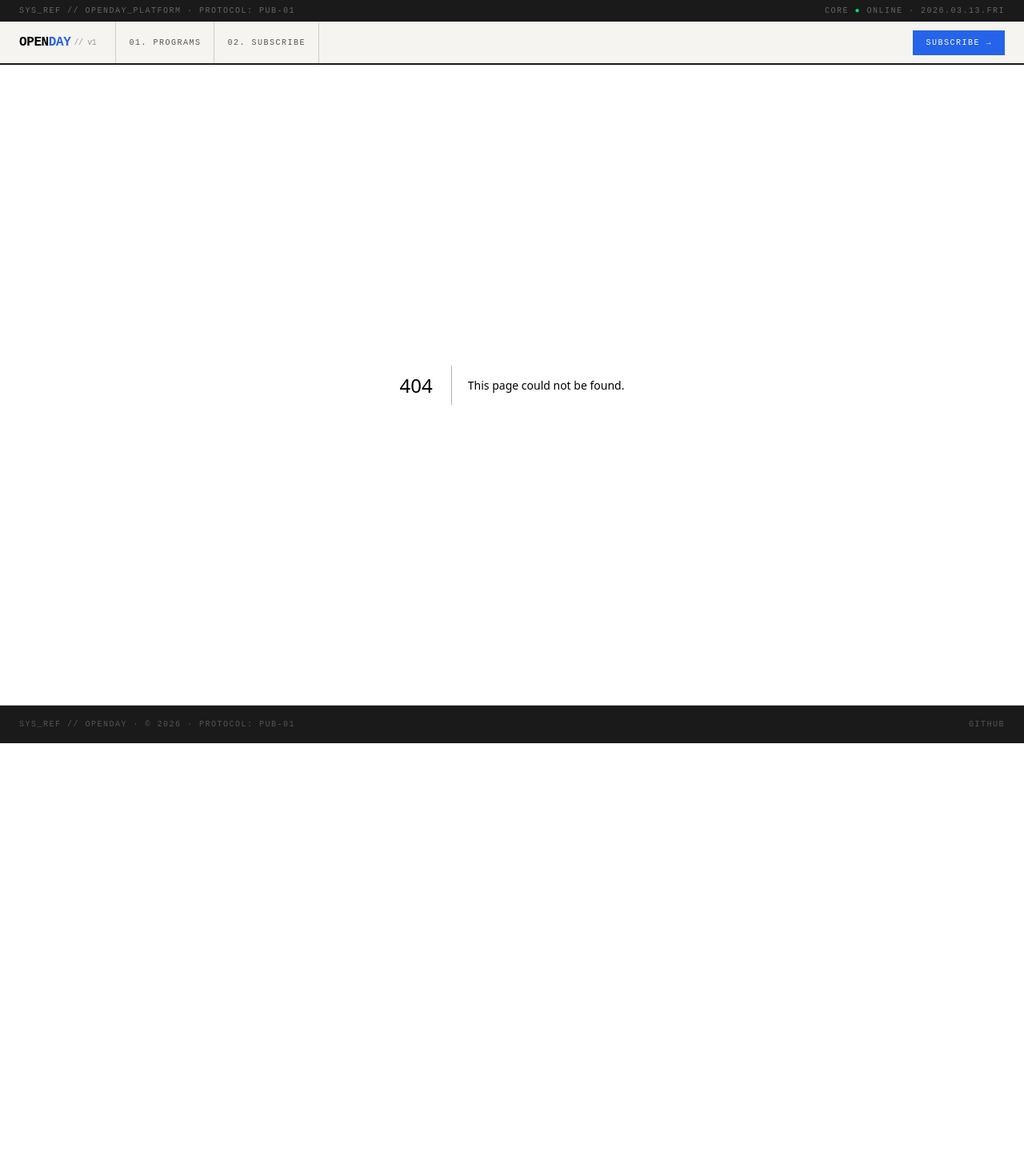
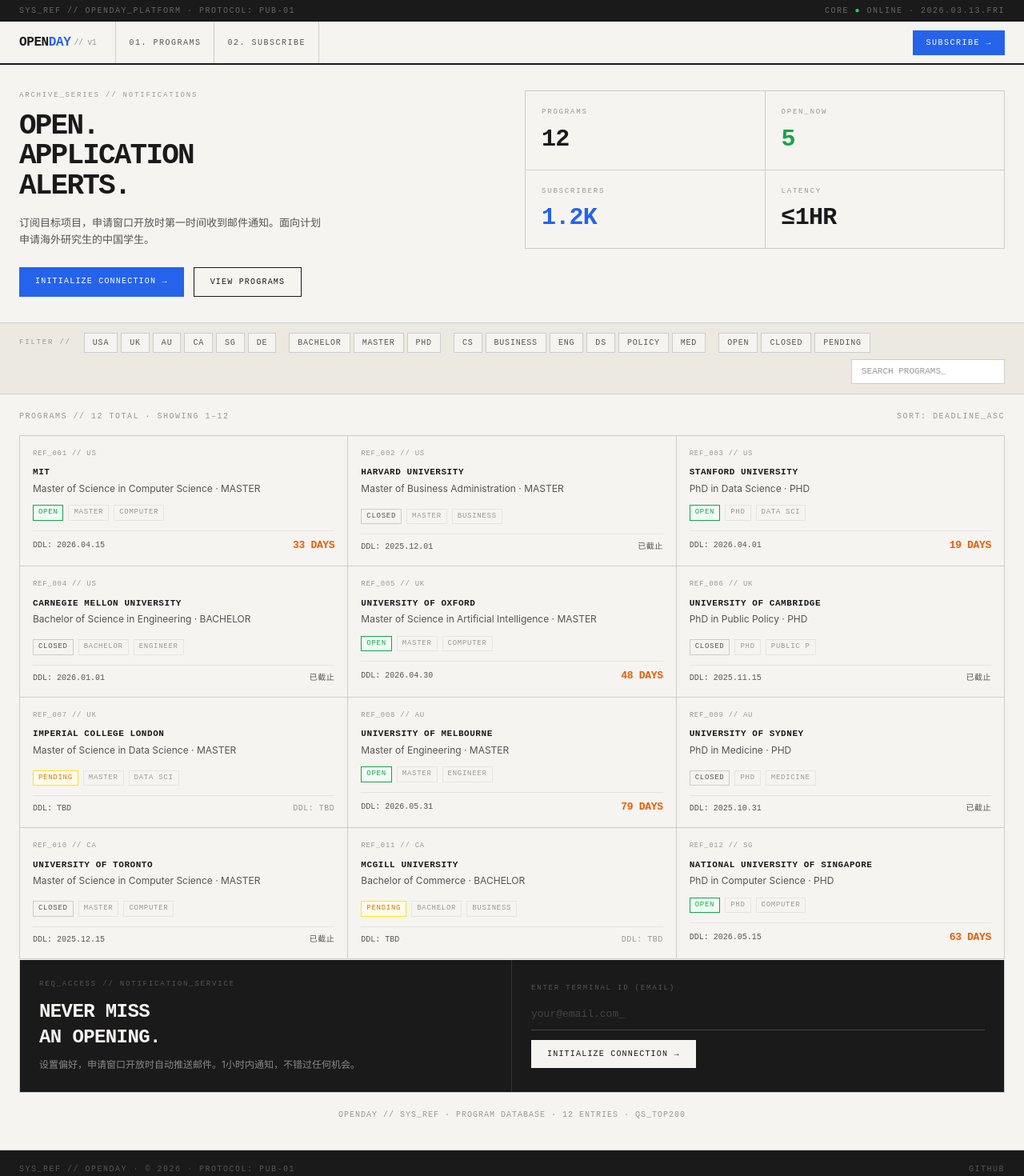
Before and after one commit to BreezyB1n/Openday, a Next.js app: page / in a window 1280 px wide. Before the commit this address had no page. Shown: the top 1470 px of the page at 80% size. Before the commit the page ends 929 px from the top, so only its background shows below. Built offline with nearby package versions, Linux system fonts and the light colour scheme.

Commit message:
feat: redesign homepage — hero, program grid, subscribe banner

```diff
--- /dev/null
+++ b/app/page.tsx
@@ -0,0 +1,170 @@
+import { mockPrograms } from '@/lib/mock-data'
+import FilterBar from '@/components/FilterBar'
+import ProgramCard from '@/components/ProgramCard'
+import Pagination from '@/components/Pagination'
+
+const PAGE_SIZE = 12
+
+export default async function HomePage({
+  searchParams,
+}: {
+  searchParams: Promise<{ [key: string]: string | string[] | undefined }>
+}) {
+  const params = await searchParams
+
+  const country = typeof params.country === 'string' ? params.country : undefined
+  const degree = typeof params.degree === 'string' ? params.degree : undefined
+  const field = typeof params.field === 'string' ? params.field : undefined
+  const status = typeof params.status === 'string' ? params.status : undefined
+  const q = typeof params.q === 'string' ? params.q : undefined
+  const page = typeof params.page === 'string' ? parseInt(params.page) : 1
+
+  let filtered = mockPrograms
+  if (country) filtered = filtered.filter(p => p.country === country)
+  if (degree) filtered = filtered.filter(p => p.degree === degree)
+  if (field) filtered = filtered.filter(p => p.field === field)
+  if (status) filtered = filtered.filter(p => p.status === status)
+  if (q) filtered = filtered.filter(p =>
+    p.name.toLowerCase().includes(q.toLowerCase()) ||
+    p.school.toLowerCase().includes(q.toLowerCase())
+  )
+
+  const total = filtered.length
+  const totalPages = Math.max(1, Math.ceil(total / PAGE_SIZE))
+  const currentPage = Math.min(Math.max(1, page), totalPages)
+  const paginated = filtered.slice((currentPage - 1) * PAGE_SIZE, currentPage * PAGE_SIZE)
+  const startIndex = (currentPage - 1) * PAGE_SIZE
+
+  const paginationParams: Record<string, string> = {}
+  if (country) paginationParams.country = country
+  if (degree) paginationParams.degree = degree
+  if (field) paginationParams.field = field
+  if (status) paginationParams.status = status
+  if (q) paginationParams.q = q
+
+  const openCount = mockPrograms.filter(p => p.status === 'open').length
+
+  return (
+    <div className="min-h-screen bg-bg-primary">
+      {/* Hero */}
+      <section className="border-b border-border px-6 py-8 grid grid-cols-1 lg:grid-cols-2 gap-8">
+        {/* Left */}
+        <div>
+          <p className="text-[9px] tracking-[0.2em] text-text-muted mb-3">
+            ARCHIVE_SERIES // NOTIFICATIONS
+          </p>
+          <h1 className="text-4xl font-black tracking-[-0.05em] leading-[1.05] mb-4">
+            OPEN.<br />APPLICATION<br />ALERTS.
+          </h1>
+          <p className="font-sans text-[13px] text-text-secondary leading-relaxed max-w-sm mb-6">
+            订阅目标项目，申请窗口开放时第一时间收到邮件通知。面向计划申请海外研究生的中国学生。
+          </p>
+          <div className="flex gap-3 flex-wrap">
+            <a
+              href="/subscribe"
+              className="bg-accent-blue text-white text-[10px] tracking-[0.12em] px-5 py-2.5 hover:bg-accent-blue-dark transition-colors"
+            >
+              INITIALIZE CONNECTION →
+            </a>
+            <a
+              href="#programs"
+              className="border border-bg-inverse text-[10px] tracking-[0.12em] px-5 py-2.5 hover:bg-bg-secondary transition-colors"
+            >
+              VIEW PROGRAMS
+            </a>
+          </div>
+        </div>
+
+        {/* Right: Stats grid */}
+        <div className="grid grid-cols-2 gap-px bg-border border border-border self-start">
+          {[
+            { label: 'PROGRAMS', value: String(mockPrograms.length), color: '' },
+            { label: 'OPEN_NOW', value: String(openCount), color: 'text-accent-green' },
+            { label: 'SUBSCRIBERS', value: '1.2K', color: 'text-accent-blue' },
+            { label: 'LATENCY', value: '≤1HR', color: '' },
+          ].map(({ label, value, color }) => (
+            <div key={label} className="bg-bg-primary p-5">
+              <p className="text-[9px] tracking-[0.2em] text-text-muted mb-2">{label}</p>
+              <p className={`text-3xl font-black tracking-tight ${color}`}>{value}</p>
+            </div>
+          ))}
+        </div>
+      </section>
+
+      {/* Filter Bar */}
+      <FilterBar initialFilters={{ country, degree, field, status, q }} />
+
+      {/* Programs */}
+      <div id="programs" className="px-6 py-5">
+        <div className="flex justify-between items-center mb-4">
+          <span className="text-[10px] tracking-[0.15em] text-text-muted">
+            PROGRAMS // {total} TOTAL · SHOWING {startIndex + 1}–{Math.min(startIndex + PAGE_SIZE, total)}
+          </span>
+          <span className="text-[10px] tracking-[0.15em] text-text-muted">
+            SORT: DEADLINE_ASC
+          </span>
+        </div>
+
+        {paginated.length > 0 ? (
+          <div className="grid grid-cols-1 md:grid-cols-2 lg:grid-cols-3 gap-px bg-border border border-border">
+            {paginated.map((program, i) => (
+              <ProgramCard key={program.id} program={program} index={startIndex + i} />
+            ))}
+          </div>
+        ) : (
+          <div className="text-center py-16 border border-border bg-bg-secondary">
+            <p className="text-[12px] tracking-[0.1em] text-text-secondary">NO PROGRAMS FOUND</p>
+            <p className="font-sans text-[12px] text-text-muted mt-1">请尝试调整筛选条件</p>
+          </div>
+        )}
+
+        {/* Subscribe Banner */}
+        <div className="mt-px grid grid-cols-1 lg:grid-cols-2 bg-bg-inverse border border-border border-t-0">
+          <div className="p-6 border-b lg:border-b-0 lg:border-r border-[#333]">
+            <p className="text-[9px] tracking-[0.2em] text-[#555] mb-3">
+              REQ_ACCESS // NOTIFICATION_SERVICE
+            </p>
+            <h2 className="text-2xl font-black tracking-tight text-text-inverse mb-2">
+              NEVER MISS<br />AN OPENING.
+            </h2>
+            <p className="font-sans text-[12px] text-[#888] leading-relaxed">
+              设置偏好，申请窗口开放时自动推送邮件。1小时内通知，不错过任何机会。
+            </p>
+          </div>
+          <div className="p-6 flex flex-col justify-center gap-3">
+            <p className="text-[9px] tracking-[0.2em] text-[#555]">ENTER TERMINAL ID (EMAIL)</p>
+            <div className="border-b border-[#444] pb-2">
+              <input
+                type="email"
+                placeholder="your@email.com_"
+                className="bg-transparent text-text-inverse text-[13px] placeholder-[#444] focus:outline-none w-full"
+              />
+            </div>
+            <a
+              href="/subscribe"
+              className="bg-bg-primary text-bg-inverse text-[10px] tracking-[0.12em] px-5 py-2.5 hover:bg-bg-secondary transition-colors self-start"
+            >
+              INITIALIZE CONNECTION →
+            </a>
+          </div>
+        </div>
+
+        {/* Pagination */}
+        {totalPages > 1 && (
+          <div className="mt-6">
+            <Pagination
+              page={currentPage}
+              totalPages={totalPages}
+              baseUrl="/"
+              searchParams={paginationParams}
+            />
+          </div>
+        )}
+
+        <p className="text-center text-[10px] tracking-[0.1em] text-text-muted mt-5 pb-4">
+          OPENDAY // SYS_REF · PROGRAM DATABASE · {mockPrograms.length} ENTRIES · QS_TOP200
+        </p>
+      </div>
+    </div>
+  )
+}
```
